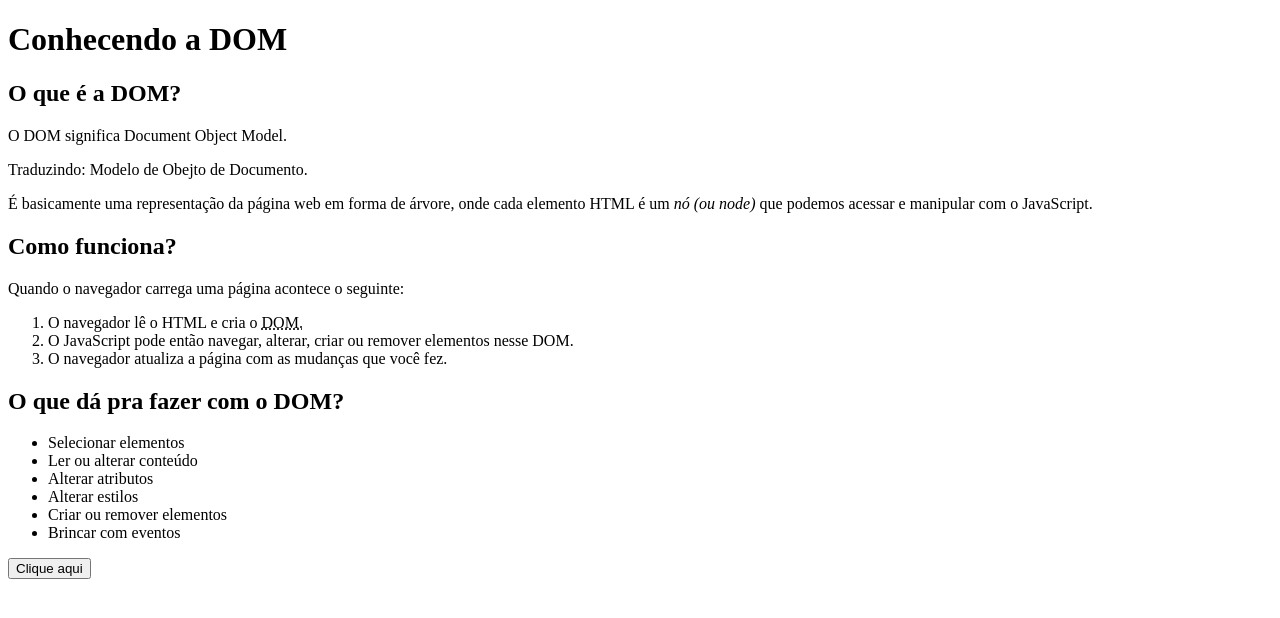
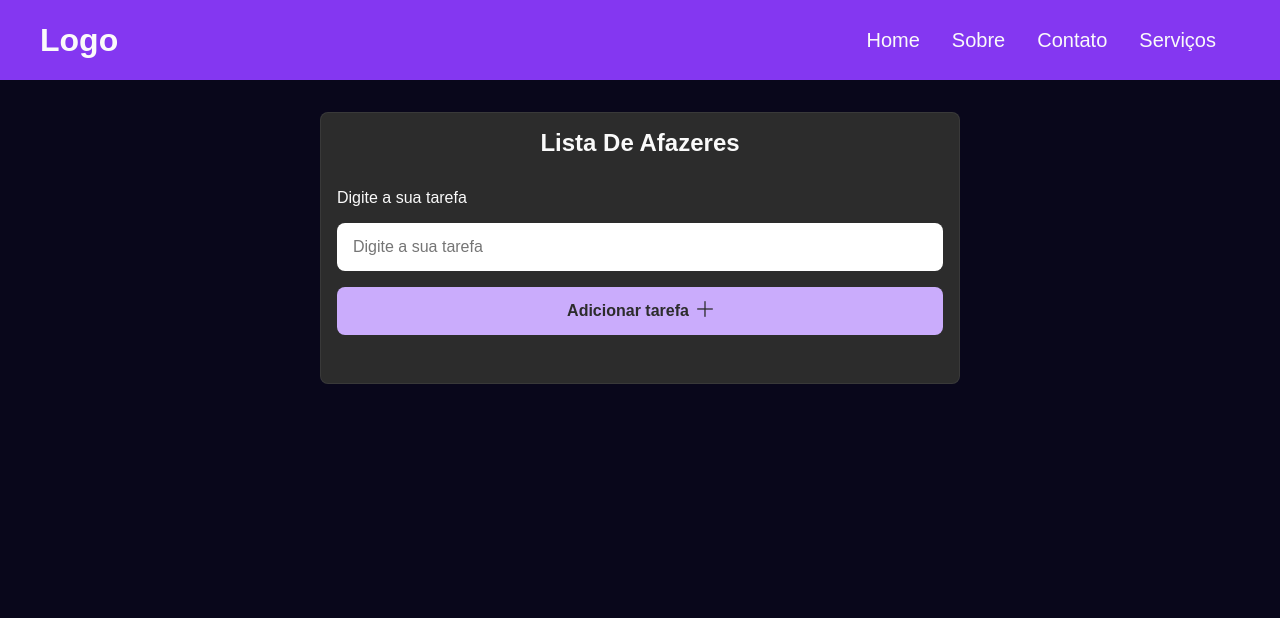
Before and after one commit to Amanda-Martins-M/manipulando-DOM, a plain HTML site: page index.html in a window 1280 px wide. Drawn offline with nearby package versions, Linux system fonts and the light colour scheme.

Commit message:
Ajuste no arquivo CSS e JS

```diff
--- a/global.css
+++ b/global.css
@@ -15,7 +15,7 @@ body{
 }
 
 body{
-    background-color: #121212;
+    background-color: #09071b;
     color: #fafafa;
     font-family: sans-serif;
 }
@@ -24,14 +24,38 @@ a {
     color: #fafafa;
 }
 
+.container{
+    width: 100%;
+    height: 100%;
+    max-width: 1200px;
+    margin: 0 auto;
+}
+
+.sr-only{
+    position: absolute;
+    width: 1px;
+    height: 1px;
+    padding: 0;
+    margin: -1px;
+    overflow: hidden;
+    clip: rect(0, 0, 0, 0);
+    border: 0;
+}
+
+/* Estilo do header - ínicio */
+
 header{
     background-color: #8437f1;
     height: 5rem;
-    display: flex;
-    justify-content: space-between;
-    align-items: center;
     padding: 0.5rem;
     position: relative;
+}
+
+.header{
+    height: 100%;
+    display: flex;
+    align-items: center;
+    justify-content: space-between;
 }
 
 nav{
@@ -74,7 +98,7 @@ nav button i{
     top: 5rem;
     left: 0;
     width: 100%;
-    background-color: #ffffff;
+    background-color: #ebe238;
     padding: 1rem;
     display: none;
 }
@@ -82,3 +106,137 @@ nav button i{
 .menu li{
     font-size: 1.25rem;
 }
+
+.menu li a{
+    display: block;
+    width: 100%;
+    padding: 0.5rem;
+    border-radius: 0.25rem;
+}
+
+.menu li a:hover{
+    background-color: #4a99ca;
+}
+
+.ativo{
+    display: flex;
+    flex-direction: column;
+    gap: 1rem;
+}
+
+/* Estilos do header - fim */
+
+main{
+    margin: 0.25rem;
+}
+
+/* Estilos ToDo list - ínicio */
+
+.todo-list-container{
+    border: 1px solid #fafafa10;
+    border-radius: 0.5rem;
+
+    background-color: #2c2c2c;
+
+    max-width: 40rem;
+    margin: 2rem auto;
+
+    padding: 1rem;
+}
+
+.todo-list-container h2{
+    text-align: center;
+    text-transform: capitalize;
+}
+
+.form-todo{
+    width: 100%;
+    display: flex;
+    flex-direction: column;
+    gap: 1rem;
+    margin: 2rem 0;
+}
+
+.form-todo input,
+.form-todo button{
+    height: 3rem;
+    border: none;
+    border-radius: 0.5rem;
+}
+
+.form-todo input{
+    padding: 0.5rem 1rem;
+    font-size: 1rem;
+}
+
+.form-todo button{
+    font-size: 1rem;
+    font-weight: 600;
+    cursor: pointer;
+
+    display: flex;
+    align-items: center;
+    justify-content: center;
+    gap: 0.5rem;
+
+    background-color: #caacfc;
+    color: #2c2c2c;
+}
+
+.form-todo button:hover{
+    background-color: #8d68c0;
+}
+
+.todo-list{
+    display: flex;
+    flex-direction: column;
+    gap: 1rem;
+}
+
+.todo-list li{
+    font-size: 1.125rem;
+    background-color: black;
+    padding: 0.5rem;
+    border-radius: 0.5rem;
+    display: flex;
+    justify-content: space-between;
+    align-items: center;
+}
+
+.todo-list li button{
+    border: 0;
+    background-color: #caacfc;
+    font-size: 1rem;
+    padding: 0.25rem;
+    border-radius: 0.5rem;
+    color: #fafafa;
+    font-weight: 600;
+    cursor: pointer;
+    text-decoration: none;
+}
+
+.todo-list li button:hover{
+    background-color: #8437f1;
+    transform:  scale(1.1);
+}
+
+.todo-list .complete{
+    background-color: #00bc54;
+    text-decoration: line-through;
+}
+/* Estilos ToDo list - fim */
+
+@media screen and (min-width: 780px){
+    nav button{
+        display: none;
+    }
+    .menu{
+        position: initial;
+        background: none;
+        display: flex;
+        gap: 1rem;
+    }
+    .menu li a:hover{
+        background-color: #3a0484;
+    }
+}
--- a/index.html
+++ b/index.html
@@ -1,47 +1,62 @@
 <!DOCTYPE html>
 <html lang="pt-br">
+
 <head>
     <meta charset="UTF-8">
     <meta name="viewport" content="width=device-width, initial-scale=1.0">
-    <title>Manipulando o DOM</title>
+    <title>Menu Hambúrguer</title>
+
+    <link rel='stylesheet'
+        href='https://cdn-uicons.flaticon.com/3.0.0/uicons-solid-rounded/css/uicons-solid-rounded.css'>
+
+    <link rel="stylesheet" href="global.css">
+
 </head>
+
 <body>
-    <h1 id = "titulo">Conhecendo a DOM</h1>
-    <h2>O que é a DOM?</h2>
-    <p>O DOM significa Document Object Model.</p>
-    <p>Traduzindo: Modelo de Obejto de Documento.</p>
+        <header>
+            <div class="container">
+            <div class="header">
+                <h1>Logo</h1>
+                <nav aria-label="Menu principal">
+                    <button aria-label="Abrir menu" aria-expanded="false" aria-controls="menu-principal" id="btn-menu">
+                        <i class="fi-sr-menu-burger" aria-hidden="true"></i>
+                    </button>
+                    <ul id="menu-principal" class="menu">
+                        <li><a href="#">Home</a></li>
+                        <li><a href="#">Sobre</a></li>
+                        <li><a href="#">Contato</a></li>
+                        <li><a href="#">Serviços</a></li>
+                    </ul>
+                </nav>
+            </div>
+        </div>
+    </header>
 
-    <p>
-        É basicamente uma representação da página web em forma de árvore, onde cada elemento HTML é um <em>nó (ou node)</em> que podemos acessar e manipular com o JavaScript.
-    </p>
+    <main>
+        <div class="container">
+            <section class="todo-list-container">
+                <h2>lista de afazeres</h2>
 
-    <h2>Como funciona?</h2>
-    <p>Quando o navegador carrega uma página acontece o seguinte:</p>
-    <ol>
-        <li>
-            O navegador lê o HTML e cria o <abbr title="Document Object Model"> DOM.</abbr>
-        </li>
+                <!-- campo para digitar a minha tarefa  -->
+                <form class="form-todo">
+                    <label for="sr-only">Digite a sua tarefa</label>
+                        <input type="text" id="tarefa" placeholder="Digite a sua tarefa"/>
 
-        <li>
-            O JavaScript pode então navegar, alterar, criar ou remover elementos nesse DOM.
-        </li>
+                        <!-- botão para adicionar a tarefa -->
+                        <button class="btnAdd">
+                            <span>Adicionar tarefa</span>
+                            <i class="fi fi-sr-plus"></i>
+                        </button>
+                </form>
 
-        <li>O navegador atualiza a página com as mudanças que você fez.</li>
-    </ol>
+                        <!-- lista com itens da lista -->
+                        <ul class="todo-list"></ul>
+            </section>
+        </div>
+    </main>
+    <script src="js/todo-list.js"></script>
+    <script src="js/menu-hamburguer.js"></script>
+</body>
 
-    <h2>O que dá pra fazer com o DOM?</h2>
-    <ul>
-        <li>Selecionar elementos</li>
-        <li>Ler ou alterar conteúdo</li>
-        <li>Alterar atributos</li>
-        <li>Alterar estilos</li>
-        <li>Criar ou remover elementos</li>
-        <li>Brincar com eventos</li>
-    </ul>
-
-    <button onclick=mudarTexto()>Clique aqui</button>
-
-    <script src="01-basico-da-dom.js"></script>
-
-</body>
 </html>
--- /dev/null
+++ b/js/menu-hamburguer.js
@@ -0,0 +1,34 @@
+/*
+        <li>Ler ou alterar conteúdo</li>
+        <li>Alterar atributos</li>
+        <li>Criar ou remover elementos</li>
+        */
+
+/* Selecionar elementos */
+const btnMenu = document.getElementById("btn-menu");
+const listaMenu = document.querySelector("#menu-principal");
+const iconeBtnMenu = document.querySelector("i");
+
+/* Adicionar eventos (ou seja, observar ações do usuário)*/
+btnMenu.addEventListener("click", function() {
+    //Alterar estilos
+   // listaMenu.style.display = "block";
+   // listaMeny.style.backgroundColor = "#ccc";
+listaMenu.classList.toggle("ativo");
+   // Manipulando classes
+   if(listaMenu.classList.contains("ativo")){
+   iconeBtnMenu.classList.remove("fi-sr-menu-burger");
+   iconeBtnMenu.classList.add("fi-sr-cross");
+
+   // Alterando o valor dos atributos
+   btnMenu.setAttribute("aria-label", "Fechar Menu");
+   btnMenu.setAttribute("aria-expanded", "true");
+} else{
+    iconeBtnMenu.classList.remove("fi-sr-cross");
+    iconeBtnMenu.classList.add("fi-sr-menu-burger");
+
+    btnMenu.setAttribute("aria-label", "Abrir Menu");
+    btnMenu.setAttribute("aria-expanded", "false");
+}
+
+});
--- /dev/null
+++ b/js/todo-list.js
@@ -0,0 +1,50 @@
+// Todo list
+//Selecionar elementos
+const input = document.getElementById("tarefa");
+const btnAddTarefa = document.querySelector(".btnAdd");
+const todoList = document.querySelector(".todo-list");
+
+// Adicionar eventos
+btnAddTarefa.addEventListener("click", function (event) {
+  // prevenindo o comportamento padrão
+  // Prevenindo que a página não seja recarregada ao clicar no button
+  event.preventDefault();
+
+  // Capturando o valor de um input
+  const textoInput = input.value;
+
+  // Validando o input
+  if (textoInput === "") {
+    alert("Por favor, preencha o campo!");
+    return;
+  }
+
+  // Criando elementos
+  const itemLista = document.createElement("li");
+  const btnRemoveTarefa = document.createElement("button");
+
+  // passando o conteúdo textual do input para o item da lista
+  itemLista.textContent = textoInput;
+  btnRemoveTarefa.textContent = "X";
+
+  // passando item com o conteúdo para dentro da nossa lista
+  itemLista.appendChild(btnRemoveTarefa);
+  todoList.appendChild(itemLista);
+
+  // marcando o item como concluido
+  itemLista.addEventListener("click", () => {
+    itemLista.classList.toggle("complete");
+  });
+
+  // Limpando o input após adicionar o item da lista
+  input.value = "";
+
+  // configurando button de remover item da lista
+  btnRemoveTarefa.addEventListener("click", () => {
+    // removendo item da lista
+    todoList.removeChild(itemLista);
+  });
+});
+
+// Ler ou alterar conteúdo
+// Removendo elementos
--- a/menu-hamburguer.js
+++ /dev/null
@@ -1,6 +0,0 @@
-const btnMenu = document.getElementById('btn-menu');
-const listaMenu = document.querySelector("#menu-principal");
-
-btnMenu.addEventListener('click', () => {
-
-});
```
Also changed, not shown: fundamentos-dom.html (added, +47 -0 lines), menu.html (deleted, +0 -37 lines), js/01-basico-da-dom.js (renamed from 01-basico-da-dom.js).
